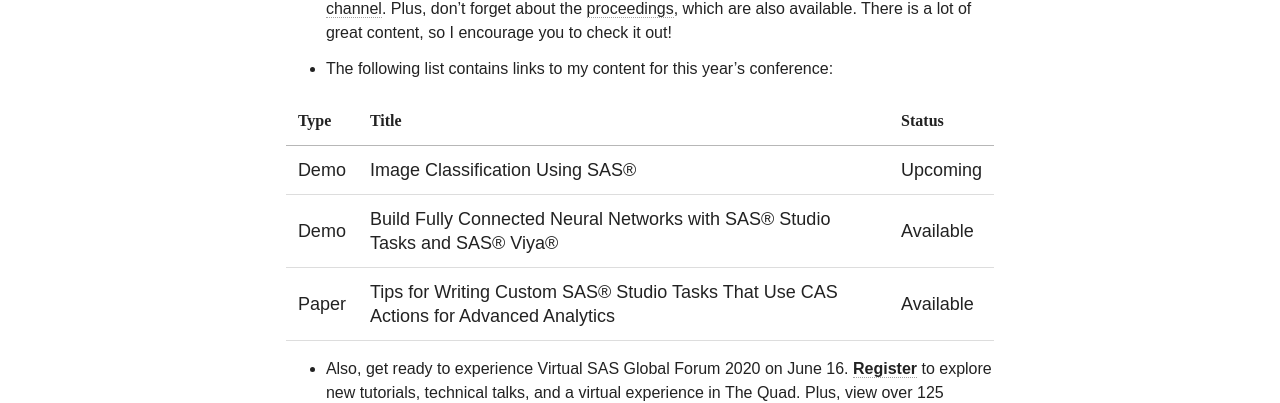
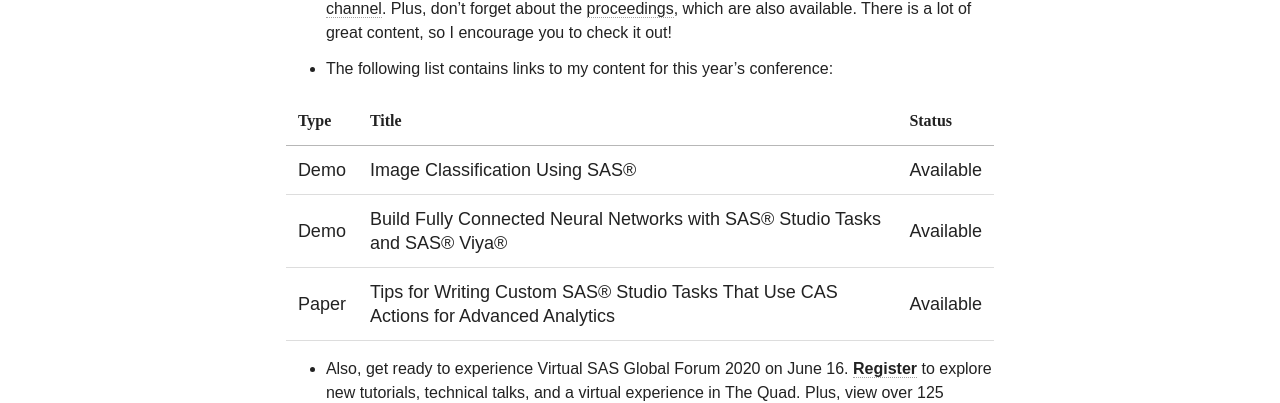
Before and after one commit to brgaines/brgaines.github.io, a Jekyll site: the page built from index.md, in a window 1280 px wide. Shown: the part 1314-1717 px from the top of the page. Built offline with Jekyll 4.4.1, drawn with Linux system fonts in a browser that asks for light colours; nearby versions of some CDN libraries.

Commit message:
demo video was released today, so added link to homepage

```diff
--- a/index.md
+++ b/index.md
@@ -19,7 +19,7 @@ Before joining SAS, I finished my PhD in statistics at [North Carolina State Uni
 
 | Type     | Title                                                               | Status |
 |---------|---------------------------------------------------------------------|---------|
-| Demo  | [Image Classification Using SAS®](http://sasgfsessioncatalog.com/#/speaker/name@Gaines%20Brian%3E0@5127) | Upcoming |
+| Demo  | [Image Classification Using SAS®](https://www.youtube.com/watch?v=_9ywlGrG5fU&list=PLVV6eZFA22QyaxYBynL-1Btk-nIMKmOqY) | Available |
 | Demo  | [Build Fully Connected Neural Networks with SAS® Studio Tasks and SAS® Viya®](https://www.youtube.com/watch?v=uoVYHe8pZrg)                                                    | Available |
 | Paper | [Tips for Writing Custom SAS® Studio Tasks That Use CAS Actions for Advanced Analytics](https://www.sas.com/content/dam/SAS/support/en/sas-global-forum-proceedings/2020/4376-2020.pdf)       | Available |
 
```
